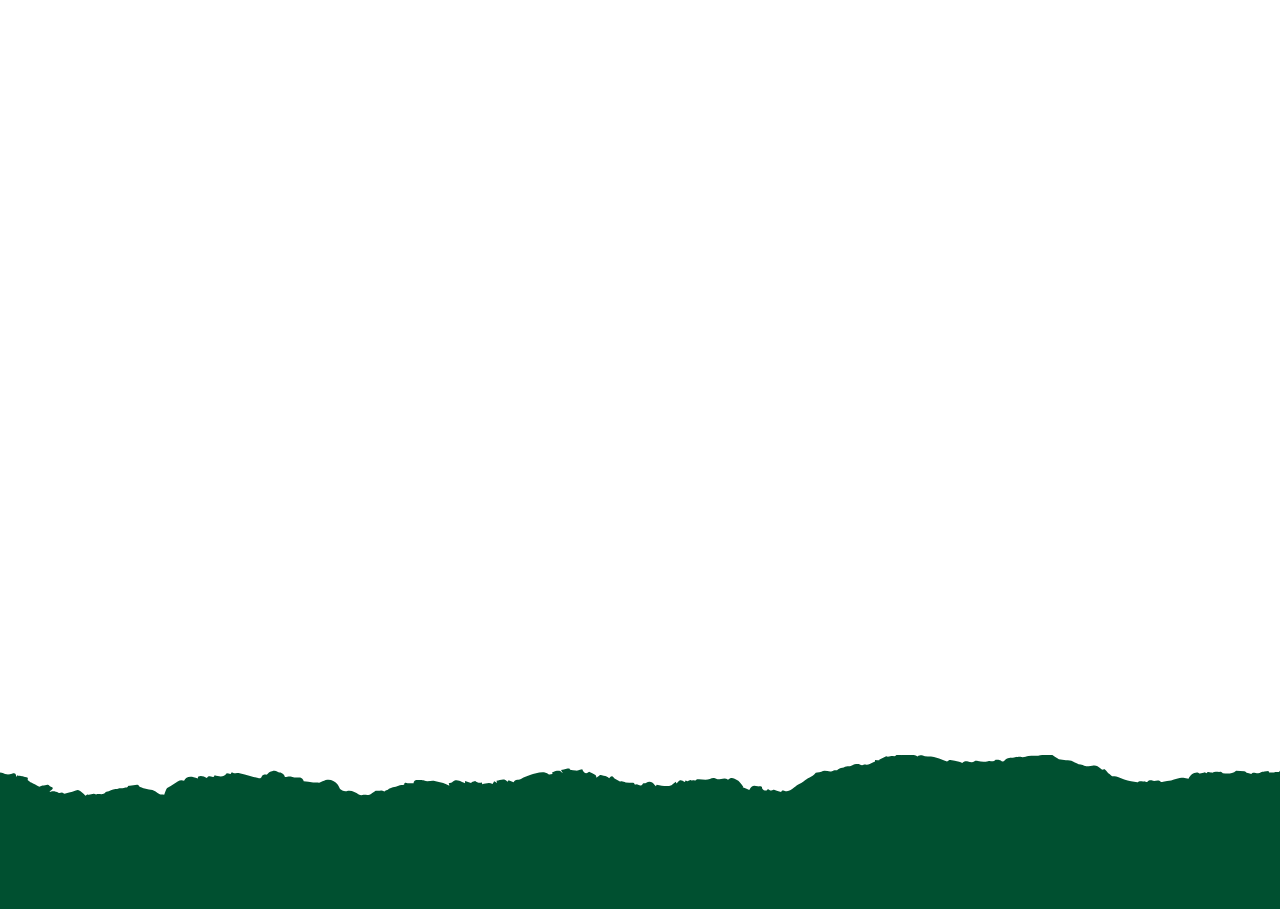
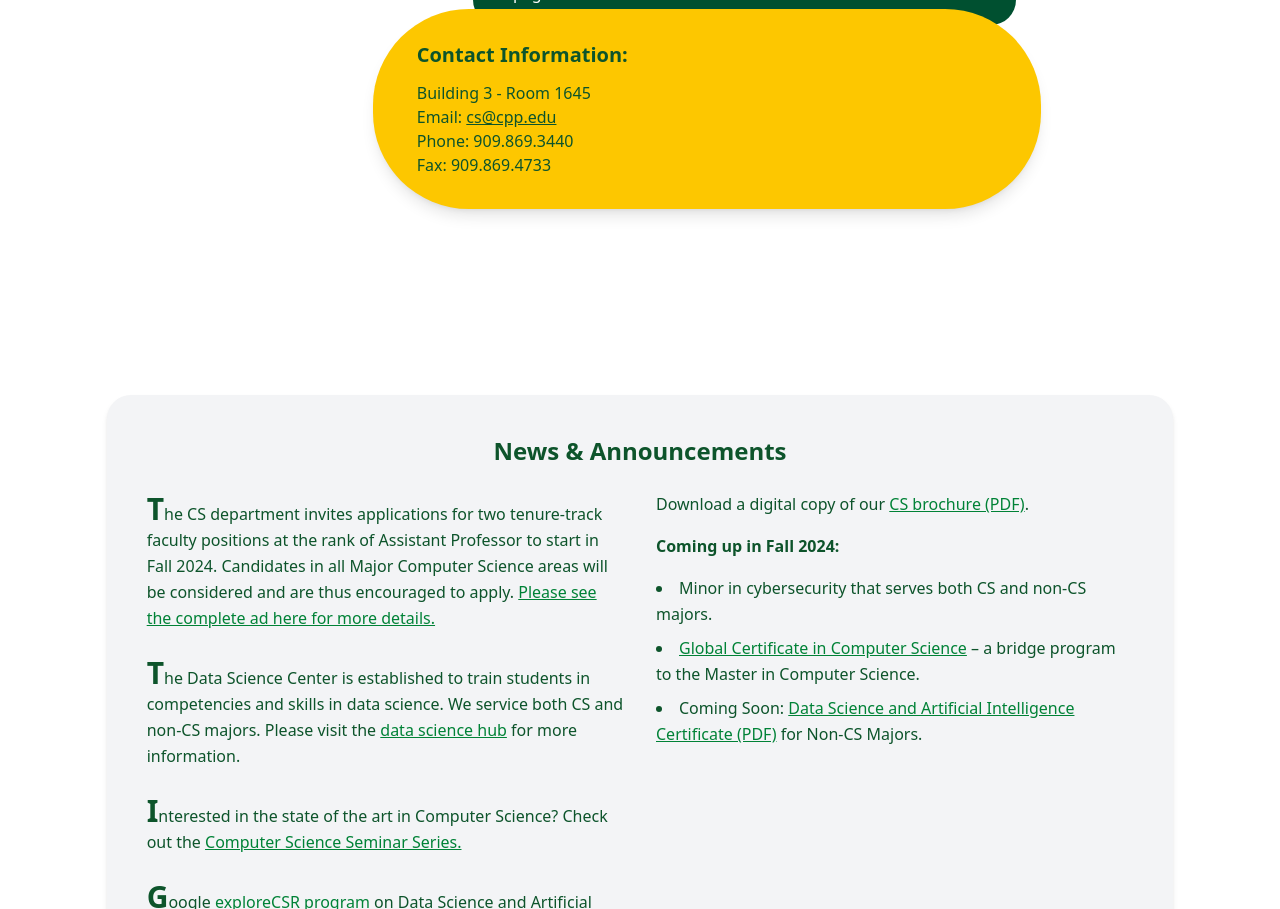
Before and after one commit to CS2450-Group-13/Assignment-3, a website built with webpack: page src/index.html in a window 1280 px wide. Shown: the part 845-1754 px from the top of the page. Built offline with nearby package versions, Linux system fonts and the light colour scheme.

Commit message:
yello container, News announcements, and bottom

```diff
--- a/src/index.html
+++ b/src/index.html
@@ -6,6 +6,8 @@
     <title>Computer Science</title>
     <link rel="icon" type="image/png" href="../assets/favicon.png">
     <script src="./index.js" defer></script>
+    <script src="https://kit.fontawesome.com/a076d05399.js" crossorigin="anonymous"></script>
+
 </head>
 <body>
   <div class="content">
@@ -31,10 +33,11 @@
     </div>
 
     <!-- Pages go here -->
-    <div id="home-page" class="h-400 w-full">
+    <div id="home-page" class="h-300 w-full">
       <div class="page-heading">Computer Science</div>
       <div class="page-content flex flex-col pt-2 mr-60">
         <div class="flex flex-row">
+
           <div class="cpp-nav">
             <button id="home-button" class="nav-button selected">Home</button>
             <button class="nav-button">About the Department <div class="nav-closed">⌄</div> </button>
@@ -52,6 +55,9 @@
             </div>
             <button class="nav-button">Community & Outreach <span class="nav-closed">⌄</span> </button>
           </div>
+
+          <div class="mx-auto max-w-6xl px-4 md:px-6 flex flex-col items-center">
+
           <div class="home-top-content">
             <div class="home-welcome-bg">
               <div class="home-welcome-title">Welcome!</div>
@@ -74,16 +80,100 @@
                 further information visit the Program Accreditation & Assessment page.
               </div>
             </div>
+
+            <!-- Yellow contact info section-->
+            <section class="yellow-container">
+              <h2 class="yellow-container-h2">Contact Information:</h2>
+              <p>Building 3 - Room 1645</p>
+              <p>Email: <a href="mailto:cs@cpp.edu" class="underline">cs@cpp.edu</a></p>
+              <p>Phone: 909.869.3440</p>
+              <p>Fax: 909.869.4733</p>
+            </section>
+            </div>
           </div>
         </div>
       </div>
     </div>
+    </div>
+    </div>
 
-    <div class="footer">
-      <img class="w-full scale-113 overflow-hidden" src="../assets/green-rip.svg" alt="cpp-footer-rip">
-      <div class="footer-wrap">
-        <div class="footer-container">
-          <div class="footer-content">
+            <!-- NEWS & ANNOUNCEMENTS SECTION -->
+            <section class="news-section">
+              <h2 class="news-section-h2">News & Announcements</h2>
+
+              <div class="news-grid">
+
+            <!-- Left Column -->
+              <div class="news-text">
+                <p><span class="news-text2">T</span>he CS department invites applications for two tenure-track faculty positions at the rank of Assistant Professor to start in Fall 2024. Candidates in all Major Computer Science areas will be considered and are thus encouraged to apply.
+                  <a href="#" class="news-text3">Please see the complete ad here for more details.</a>
+                </p>
+
+                <p><span class="news-text2">T</span>he Data Science Center is established to train students in competencies and skills in data science. We service both CS and non-CS majors. Please visit the
+                  <a href="#" class="news-text3">data science hub</a> for more information.
+                </p>
+
+                <p><span class="news-text2">I</span>nterested in the state of the art in Computer Science? Check out the
+                  <a href="#" class="news-text3">Computer Science Seminar Series.</a>
+                </p>
+
+                <p><span class="news-text2">G</span>oogle <a href="#" class="news-text3">exploreCSR program</a> on Data Science and Artificial Intelligence at Cal Poly Pomona for AY 2022–23.</p>
+                <p><span class="news-text2">L</span>ecturers – The Computer Science Department invites applications for lecturers. An advanced degree in Computer Science, or a related field, is desirable. Please download the
+                <a href="#" class="news-text3">Lecturer Information Sheet (DOCX)</a> for more information.
+                </p>
+              </div>
+
+              <!-- Right Column -->
+              <div class="news-right-column">
+                <p>Download a digital copy of our
+                  <a href="#" class="news-text3">CS brochure (PDF)</a>.
+                </p>
+                <p class="font-semibold">Coming up in Fall 2024:</p>
+                  <ul class="list-disc list-inside space-y-2">
+                <li>Minor in cybersecurity that serves both CS and non-CS majors.</li>
+                <li>
+                <a href="#" class="news-text3">Global Certificate in Computer Science</a> – a bridge program to the Master in Computer Science.
+                </li>
+                <li>
+              Coming Soon: <a href="#" class="news-text3">Data Science and Artificial Intelligence Certificate (PDF)</a> for Non-CS Majors.
+                </li>
+            </ul>
+          </div>
+        </div>
+      </section>
+
+            <!-- Bottom Bubbles Section -->
+            <section class="bottom-bubbles-section">
+              <div class="bottom-bubbles">
+                <h3 class="bottom-bubbles-section-h3">Undergraduate Studies</h3>
+              </div>
+
+              <div class="bottom-bubbles">
+                <h3 class="bottom-bubbles-section-h3">Graduate Studies</h3>
+              </div>
+
+              <div class="bottom-bubbles">
+                <h3 class="bottom-bubbles-section-h3">Student Resources</h3>
+              </div>
+
+              <div class="bottom-bubbles">
+                <h3 class="bottom-bubbles-section-h3">Community & Outreach</h3>
+              </div>
+            </section>
+
+              <div class="bottom-bubbles-icons">
+                <a href="#" class="hover:text-green-700"><i class="fab fa-facebook"></i></a>
+                <a href="#" class="hover:text-green-700"><i class="fab fa-instagram"></i></a>
+                <a href="#" class="hover:text-green-700"><i class="fab fa-x-twitter"></i></a>
+                <a href="#" class="hover:text-green-700"><i class="fab fa-linkedin"></i></a>
+              </div>
+            </section>
+
+            <div class="footer">
+            <img class="w-full scale-113 overflow-hidden" src="../assets/green-rip.svg" alt="cpp-footer-rip">
+            <div class="footer-wrap">
+            <div class="footer-container">
+            <div class="footer-content">
             <div class="footer-links w-full m-0 p-0">
               <a href="https://cpp.edu">
                 <img class="w-[80%] max-w-[175px] cursor-pointer -translate-y-3 pl-3" src="../assets/cpp-primary.png" alt="cpp-logo-gold">
--- a/src/styles.css
+++ b/src/styles.css
@@ -143,6 +143,50 @@
   .home-welcome-message {
     @apply pt-2 px-10 text-white pb-5;
   }
+  .yellow-container{
+    @apply bg-yellow-400 text-green-900 rounded-[6rem] w-[95%] ml-[8.5%] mt-[-1rem] py-8 px-11
+      flex flex-col items-start text-left justify-between items-center shadow-lg relative z-10;
+  }
+  .yellow-container-h2{
+    @apply text-xl font-semibold mb-3;
+  }
+  .news-section {
+    @apply bg-gray-100 rounded-3xl w-full md:w-5/6 mx-auto mt-10 p-8 md:p-10 shadow-md;
+  }
+  .news-section-h2 {
+    @apply text-2xl font-bold text-center text-green-900 mb-6;
+  }
+  .news-grid{
+    @apply grid grid-cols-1 md:grid-cols-2 gap-8 text-green-900;
+  }
+  .news-text {
+    @apply space-y-6 leading-relaxed;
+  }
+  .news-text2 {
+    @apply text-3xl font-bold;
+  }
+  .news-text3 {
+    @apply text-green-700 underline hover:text-green-800;
+  }
+  .news-right-column {
+    @apply space-y-4 leading-relaxed
+  }
+  .right-column-text{
+    @apply text-green-700 underline hover:text-green-800;
+  }
+  .bottom-bubbles-section{
+    @apply w-[83%] ml-[8.5%] mt-10 flex flex-wrap justify-center gap-6 text-center;
+  }
+  .bottom-bubbles-section-h3{
+    @apply text-lg font-semibold;
+  }
+  .bottom-bubbles-icons{
+    @apply flex  justify-center w-full space-x-6 mt-6 text-2xl;
+  }
+
+  .bottom-bubbles{
+    @apply bg-green-900 text-yellow-300 rounded-full py-6 px-10 shadow-md w-64 hover:bg-green-800 transition-all;
+  }
 }
 
 @layer base {
```
Also changed, not shown: 1 other file.
